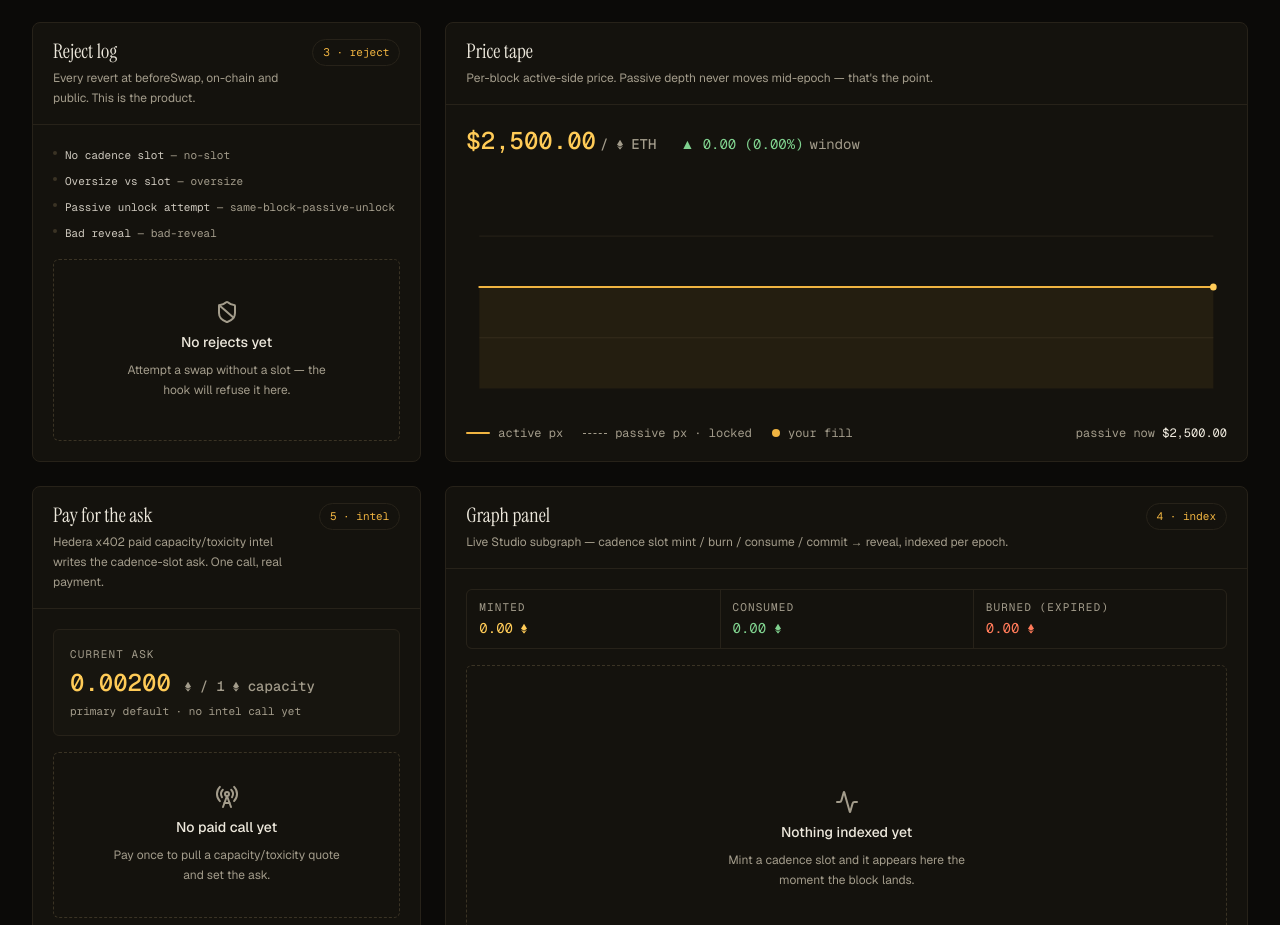
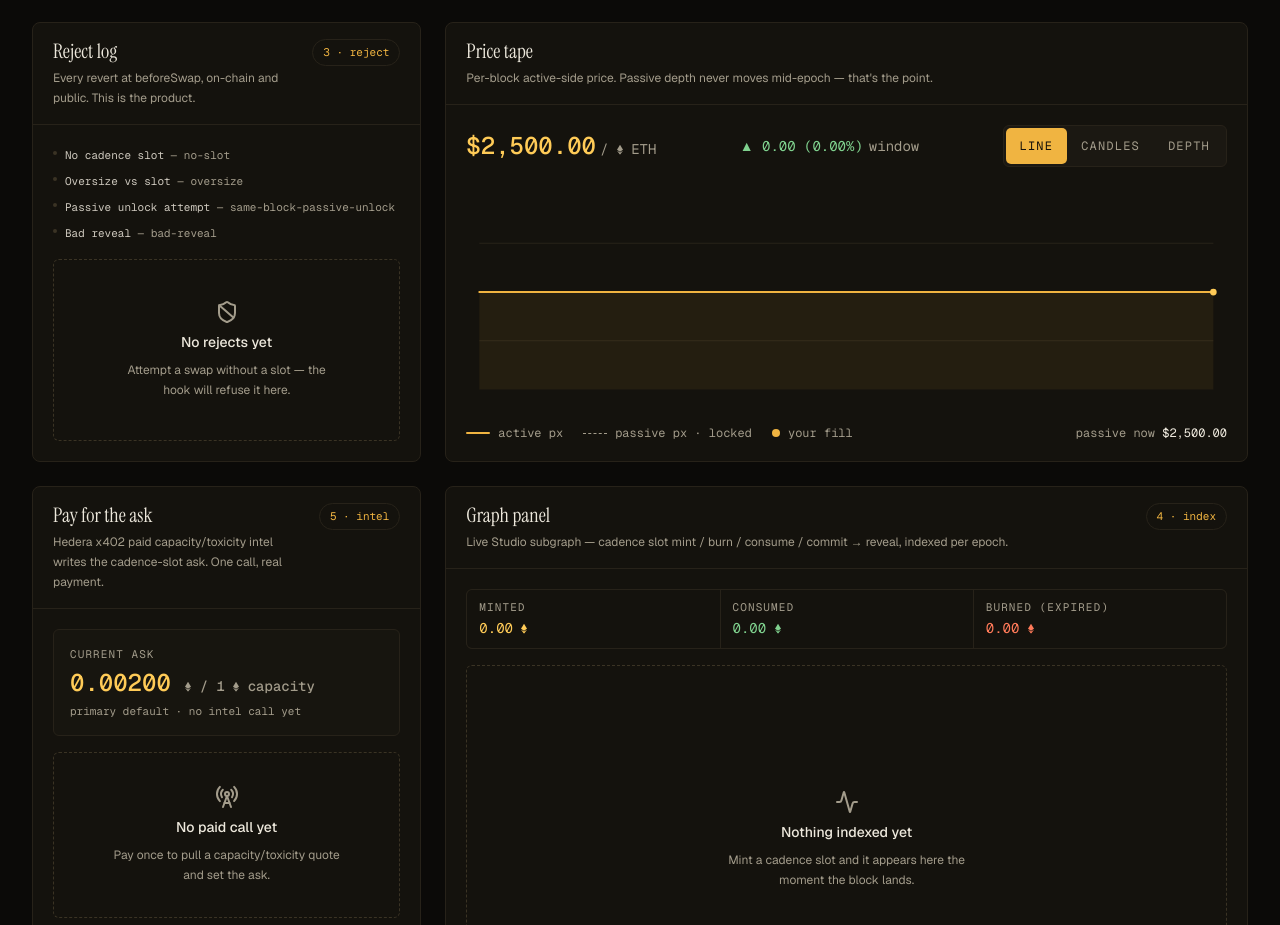
Before and after one commit to Kartikvyas1604/Cadence, a Next.js app: page /console in a window 1280 px wide. Shown: the part 1060-1985 px from the top of the page. Built offline with nearby package versions, Linux system fonts and the light colour scheme.

Commit message:
feat: price tape view modes — line, 4-block candles, depth bars

```diff
--- a/components/price-chart.tsx
+++ b/components/price-chart.tsx
@@ -1,7 +1,8 @@
 "use client";
 
+import { useState } from "react";
 import { useCadence } from "@/lib/cadence/provider";
-import { fmtUsdc } from "@/lib/cadence/format";
+import { fmtEth, fmtUsdc } from "@/lib/cadence/format";
 import { EthIcon } from "./eth-icon";
 import { Panel } from "./panel";
 
@@ -9,14 +10,41 @@ const W = 800;
 const H = 240;
 const PAD = { top: 16, right: 14, bottom: 24, left: 14 };
 const VISIBLE = 180;
+const CANDLE_GROUP = 4;
+
+type ViewMode = "line" | "candles" | "depth";
+
+const VIEWS: { key: ViewMode; label: string; hint: string }[] = [
+  { key: "line", label: "line", hint: "per-block price" },
+  { key: "candles", label: "candles", hint: "4-block OHLC" },
+  { key: "depth", label: "depth", hint: "active reserve depth" },
+];
 
 export function PriceChart({ className = "" }: { className?: string }) {
   const s = useCadence();
+  const [view, setView] = useState<ViewMode>("line");
   const points = s.priceHistory.slice(-VISIBLE);
 
   const actives = points.map((p) => p.activeUsd);
   const passives = points.map((p) => p.passiveUsd);
-  const values = [...actives, ...passives];
+
+  // 4-block OHLC candles of the active-side price
+  const candles: { o: number; h: number; l: number; c: number }[] = [];
+  for (let i = 0; i < points.length; i += CANDLE_GROUP) {
+    const g = points.slice(i, i + CANDLE_GROUP).map((p) => p.activeUsd);
+    if (g.length === 0) continue;
+    candles.push({
+      o: g[0],
+      c: g[g.length - 1],
+      h: Math.max(...g),
+      l: Math.min(...g),
+    });
+  }
+
+  const values =
+    view === "depth"
+      ? [...points.map((p) => p.activeEth), ...points.map((p) => p.passiveEth)]
+      : [...actives, ...passives, ...(view === "candles" ? candles.flatMap((c) => [c.h, c.l]) : [])];
   let min = Math.min(...values);
   let max = Math.max(...values);
   if (max - min < 1e-6) {
@@ -27,11 +55,15 @@ export function PriceChart({ className = "" }: { className?: string }) {
   min -= padY;
   max += padY;
 
+  const plotL = PAD.left;
+  const plotR = W - PAD.right;
+  const plotW = plotR - plotL;
+  const base = H - PAD.bottom;
+
   const x = (i: number) =>
-    PAD.left +
-    (i / Math.max(1, points.length - 1)) * (W - PAD.left - PAD.right);
+    plotL + (i / Math.max(1, points.length - 1)) * plotW;
   const y = (v: number) =>
-    PAD.top + (1 - (v - min) / (max - min)) * (H - PAD.top - PAD.bottom);
+    PAD.top + (1 - (v - min) / (max - min)) * (base - PAD.top);
 
   const line = (vals: number[]) =>
     vals
@@ -42,7 +74,6 @@ export function PriceChart({ className = "" }: { className?: string }) {
 
   const activePath = line(actives);
   const passivePath = line(passives);
-  const base = H - PAD.bottom;
   const areaPath =
     points.length > 1
       ? `${activePath} L${x(points.length - 1).toFixed(2)} ${base} L${x(0).toFixed(2)} ${base} Z`
@@ -58,11 +89,35 @@ export function PriceChart({ className = "" }: { className?: string }) {
   const delta = last && first ? last.activeUsd - first.activeUsd : 0;
   const deltaPct = first && first.activeUsd > 0 ? delta / first.activeUsd : 0;
 
+  // candle geometry
+  const cw = plotW / Math.max(1, candles.length);
+  const bodyW = Math.max(2, cw * 0.5);
+
+  // depth bars: passive sits flat per epoch — dashed reference segments
+  const depthRuns: { start: number; end: number }[] = [];
+  points.forEach((p, i) => {
+    const prev = depthRuns[depthRuns.length - 1];
+    if (prev && points[prev.start].epochId === p.epochId) {
+      prev.end = i;
+    } else {
+      depthRuns.push({ start: i, end: i });
+    }
+  });
+
+  const ariaLabel =
+    view === "depth"
+      ? `Active reserve depth ${fmtEth(last?.activeEth ?? 0, 1)} ETH per block, passive locked per epoch`
+      : `Active-side price ${fmtUsdc(last?.activeUsd ?? 0, 2)} USDC per ETH, passive-side price ${fmtUsdc(last?.passiveUsd ?? 0, 2)} USDC per ETH, per block`;
+
   return (
     <Panel
       className={className}
       title="Price tape"
-      caption="Per-block active-side price. Passive depth never moves mid-epoch — that's the point."
+      caption={
+        view === "depth"
+          ? "Active depth drains with flow and resets at refresh — passive never moves mid-epoch."
+          : "Per-block active-side price. Passive depth never moves mid-epoch — that's the point."
+      }
     >
       {points.length < 2 ? (
         <div className="flex flex-1 flex-col items-center justify-center gap-2 rounded-md border border-dashed border-border-strong px-4 py-12 text-center">
@@ -75,10 +130,21 @@ export function PriceChart({ className = "" }: { className?: string }) {
         </div>
       ) : (
         <>
-          <div className="mb-3 flex flex-wrap items-baseline gap-x-6 gap-y-1">
+          <div className="mb-3 flex flex-wrap items-center justify-between gap-x-6 gap-y-2">
+            {view === "depth" ? (
+              <p className="font-mono text-2xl font-medium tabular-nums text-accent-strong">
+                {fmtEth(last.activeEth, 1)} <EthIcon />
+                <span className="ml-2 text-sm font-normal text-muted">
+                  active depth
+                </span>
+              </p>
+            ) : (
+              <>
                 <p className="font-mono text-2xl font-medium tabular-nums text-accent-strong">
                   ${fmtUsdc(last.activeUsd, 2)}
-              <span className="ml-1 text-sm text-muted">/ <EthIcon /> ETH</span>
+                  <span className="ml-1 text-sm font-normal text-muted">
+                    / <EthIcon /> ETH
+                  </span>
                 </p>
                 <p
                   className={`font-mono text-sm tabular-nums ${delta >= 0 ? "text-success" : "text-danger"}`}
@@ -87,6 +153,31 @@ export function PriceChart({ className = "" }: { className?: string }) {
                   {(deltaPct * 100).toFixed(2)}%)
                   <span className="ml-1.5 text-muted">window</span>
                 </p>
+              </>
+            )}
+
+            <div
+              role="group"
+              aria-label="Tape view mode"
+              className="flex rounded-md border border-border bg-surface-raised p-0.5"
+            >
+              {VIEWS.map((v) => (
+                <button
+                  key={v.key}
+                  type="button"
+                  aria-pressed={view === v.key}
+                  title={v.hint}
+                  onClick={() => setView(v.key)}
+                  className={`h-9 rounded-[5px] px-3.5 font-mono text-xs uppercase tracking-widest transition-colors duration-100 ${
+                    view === v.key
+                      ? "bg-accent text-accent-foreground"
+                      : "text-muted hover:text-foreground"
+                  }`}
+                >
+                  {v.label}
+                </button>
+              ))}
+            </div>
           </div>
 
           <svg
@@ -94,15 +185,15 @@ export function PriceChart({ className = "" }: { className?: string }) {
             preserveAspectRatio="none"
             className="h-44 w-full flex-1"
             role="img"
-            aria-label={`Active-side price ${fmtUsdc(last.activeUsd, 2)} USDC per ETH, passive-side price ${fmtUsdc(last.passiveUsd, 2)} USDC per ETH, per block`}
+            aria-label={ariaLabel}
           >
             {[0.25, 0.5, 0.75].map((f) => (
               <line
                 key={f}
-                x1={PAD.left}
-                x2={W - PAD.right}
-                y1={PAD.top + f * (H - PAD.top - PAD.bottom)}
-                y2={PAD.top + f * (H - PAD.top - PAD.bottom)}
+                x1={plotL}
+                x2={plotR}
+                y1={PAD.top + f * (base - PAD.top)}
+                y2={PAD.top + f * (base - PAD.top)}
                 stroke="var(--border)"
                 strokeWidth="1"
                 vectorEffect="non-scaling-stroke"
@@ -123,10 +214,11 @@ export function PriceChart({ className = "" }: { className?: string }) {
               />
             ))}
 
+            {view === "line" ? (
+              <>
                 {areaPath ? (
                   <path d={areaPath} fill="var(--accent)" opacity="0.07" />
                 ) : null}
-
                 <path
                   d={passivePath}
                   fill="none"
@@ -136,7 +228,6 @@ export function PriceChart({ className = "" }: { className?: string }) {
                   opacity="0.55"
                   vectorEffect="non-scaling-stroke"
                 />
-
                 <path
                   d={activePath}
                   fill="none"
@@ -146,7 +237,6 @@ export function PriceChart({ className = "" }: { className?: string }) {
                   strokeLinecap="round"
                   vectorEffect="non-scaling-stroke"
                 />
-
                 {points.map(
                   (p, i) =>
                     p.swap ? (
@@ -162,22 +252,100 @@ export function PriceChart({ className = "" }: { className?: string }) {
                       />
                     ) : null,
                 )}
-
                 <circle
                   cx={x(points.length - 1)}
                   cy={y(last.activeUsd)}
                   r="3.5"
                   fill="var(--accent-strong)"
                 />
+              </>
+            ) : null}
+
+            {view === "candles" ? (
+              <>
+                <path
+                  d={passivePath}
+                  fill="none"
+                  stroke="var(--muted)"
+                  strokeWidth="1.5"
+                  strokeDasharray="5 5"
+                  opacity="0.55"
+                  vectorEffect="non-scaling-stroke"
+                />
+                {candles.map((c, i) => {
+                  const cx = plotL + (i + 0.5) * cw;
+                  const up = c.c >= c.o;
+                  const color = up ? "var(--success)" : "var(--danger)";
+                  const top = y(Math.max(c.o, c.c));
+                  const bot = y(Math.min(c.o, c.c));
+                  return (
+                    <g key={`c${i}`}>
+                      <line
+                        x1={cx}
+                        x2={cx}
+                        y1={y(c.h)}
+                        y2={y(c.l)}
+                        stroke={color}
+                        strokeWidth="1"
+                        opacity="0.7"
+                        vectorEffect="non-scaling-stroke"
+                      />
+                      <rect
+                        x={cx - bodyW / 2}
+                        y={top}
+                        width={bodyW}
+                        height={Math.max(1.5, bot - top)}
+                        fill={color}
+                        opacity="0.85"
+                      />
+                    </g>
+                  );
+                })}
+              </>
+            ) : null}
+
+            {view === "depth" ? (
+              <>
+                {depthRuns.map((r, ri) => (
+                  <line
+                    key={`pr${ri}`}
+                    x1={x(r.start)}
+                    x2={x(r.end)}
+                    y1={y(points[r.start].passiveEth)}
+                    y2={y(points[r.start].passiveEth)}
+                    stroke="var(--muted)"
+                    strokeWidth="1.5"
+                    strokeDasharray="5 5"
+                    opacity="0.55"
+                    vectorEffect="non-scaling-stroke"
+                  />
+                ))}
+                {points.map((p, i) => {
+                  const bw = plotW / points.length;
+                  const bx = plotL + i * bw;
+                  const by = y(p.activeEth);
+                  return (
+                    <rect
+                      key={`d${i}`}
+                      x={bx + bw * 0.15}
+                      y={by}
+                      width={Math.max(1, bw * 0.7)}
+                      height={Math.max(1, base - by)}
+                      fill="var(--accent)"
+                      opacity={p.swap ? "0.95" : "0.45"}
+                    />
+                  );
+                })}
+              </>
+            ) : null}
           </svg>
 
           <div className="mt-3 flex flex-wrap items-center justify-between gap-x-6 gap-y-1 font-mono text-xs text-muted">
             <div className="flex flex-wrap items-center gap-x-5 gap-y-1">
+              {view === "line" ? (
+                <>
                   <span className="flex items-center gap-2">
-                <span
-                  aria-hidden
-                  className="h-0.5 w-6 rounded bg-accent"
-                />
+                    <span aria-hidden className="h-0.5 w-6 rounded bg-accent" />
                     active px
                   </span>
                   <span className="flex items-center gap-2">
@@ -191,12 +359,56 @@ export function PriceChart({ className = "" }: { className?: string }) {
                     <span aria-hidden className="size-2 rounded-full bg-accent" />
                     your fill
                   </span>
+                </>
+              ) : null}
+              {view === "candles" ? (
+                <>
+                  <span className="flex items-center gap-2">
+                    <span aria-hidden className="h-0.5 w-6 rounded bg-accent" />
+                    active px
+                  </span>
+                  <span className="flex items-center gap-2">
+                    <span aria-hidden className="h-2 w-3 rounded-sm bg-success" />
+                    up · 4 blk
+                  </span>
+                  <span className="flex items-center gap-2">
+                    <span aria-hidden className="h-2 w-3 rounded-sm bg-danger" />
+                    down · 4 blk
+                  </span>
+                </>
+              ) : null}
+              {view === "depth" ? (
+                <>
+                  <span className="flex items-center gap-2">
+                    <span aria-hidden className="h-2 w-3 rounded-sm bg-accent/45" />
+                    active depth · drains with flow
+                  </span>
+                  <span className="flex items-center gap-2">
+                    <span
+                      aria-hidden
+                      className="h-px w-6 border-t border-dashed border-muted"
+                    />
+                    passive · locked
+                  </span>
+                </>
+              ) : null}
             </div>
             <span>
+              {view === "depth" ? (
+                <>
+                  passive depth{" "}
+                  <span className="tabular-nums text-foreground">
+                    {fmtEth(last.passiveEth, 1)} <EthIcon />
+                  </span>
+                </>
+              ) : (
+                <>
                   passive now{" "}
                   <span className="tabular-nums text-foreground">
                     ${fmtUsdc(last.passiveUsd, 2)}
                   </span>
+                </>
+              )}
             </span>
           </div>
         </>
```
Lines whose indentation alone changed are shown as unchanged.
